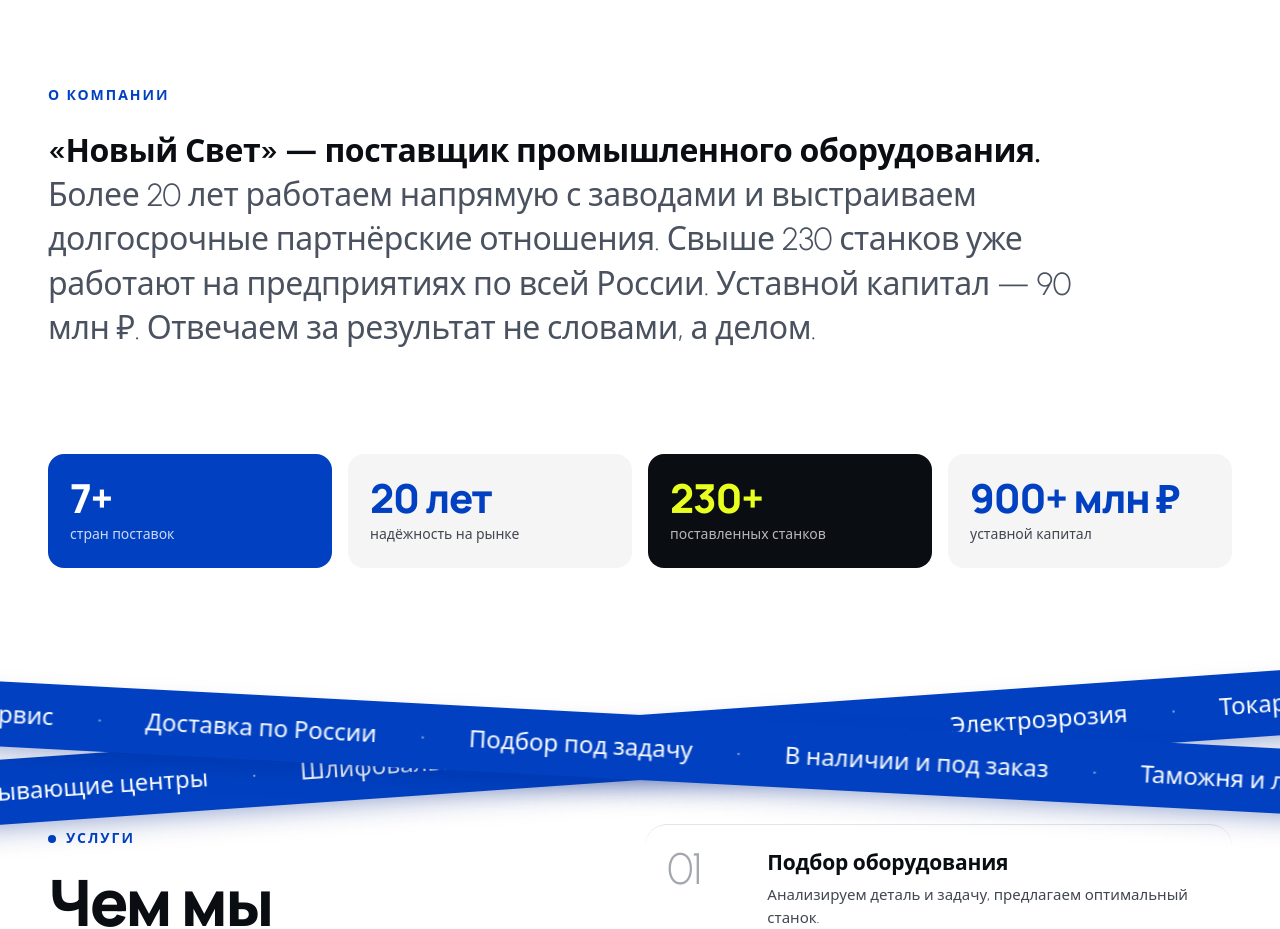
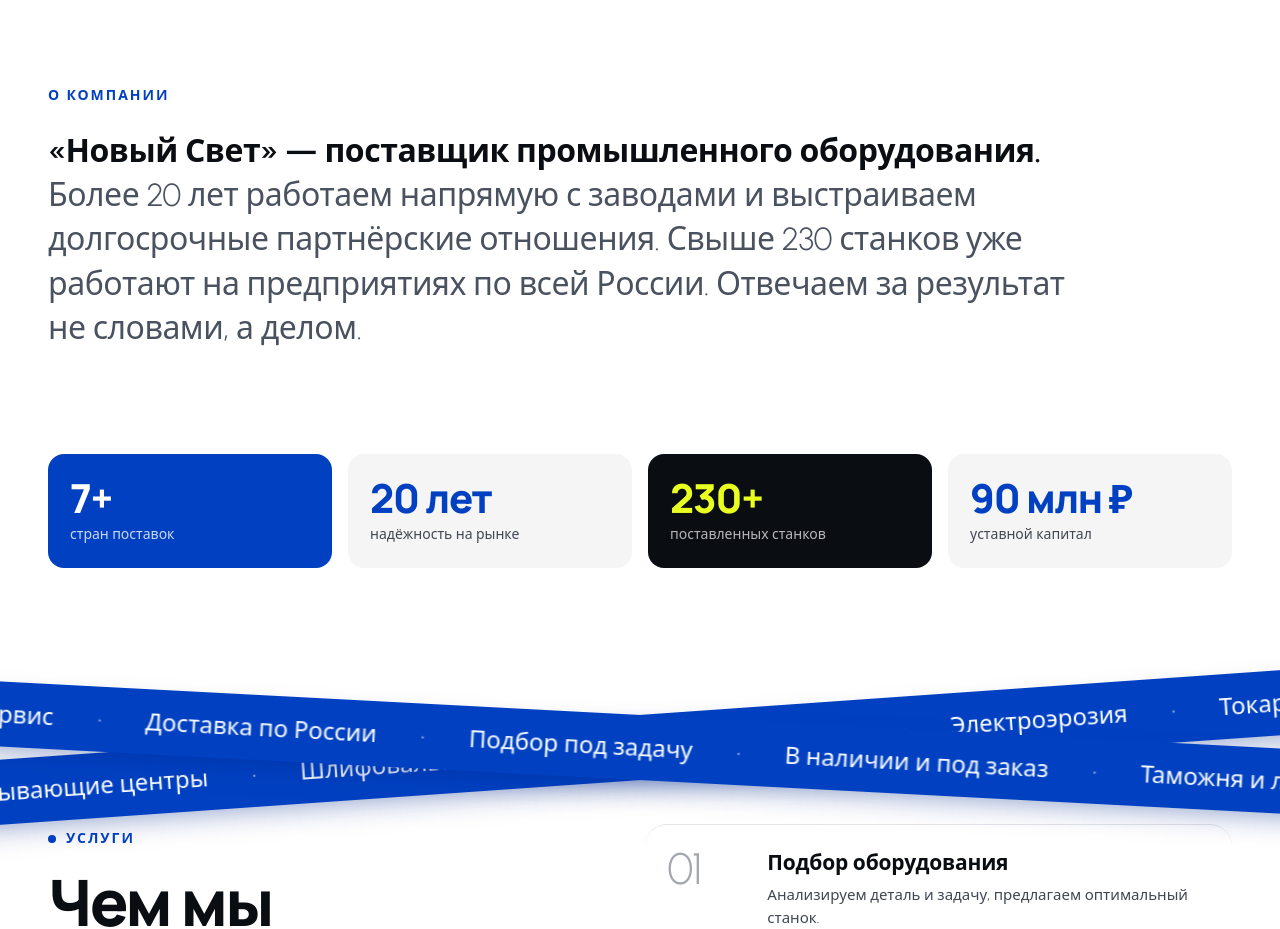
Before and after one commit to zarovkinvital005-create/noviysvet, a plain HTML site: page index.html in a window 1280 px wide. Shown: the part 1840-2769 px from the top of the page. Drawn offline with Linux system fonts and the light colour scheme; animation ran at ten frames a second; a script that the page names is missing.

Commit message:
Виджет «уставной капитал»: 90 млн ₽ (было 900+), убран дубль в тексте
Co-Authored-By: Claude Sonnet 5.5 <noreply@anthropic.com>

```diff
--- a/index.html
+++ b/index.html
@@ -157,14 +157,14 @@
   <div class="wrap about about--one">
     <div class="reveal">
       <span class="eyebrow">О компании</span>
-      <h2 class="about__statement"><b>«Новый Свет» — поставщик промышленного оборудования.</b> Более 20 лет работаем напрямую с заводами и выстраиваем долгосрочные партнёрские отношения. Свыше 230 станков уже работают на предприятиях по всей России. Уставной капитал — 90 млн ₽. Отвечаем за результат не словами, а делом.</h2>
+      <h2 class="about__statement"><b>«Новый Свет» — поставщик промышленного оборудования.</b> Более 20 лет работаем напрямую с заводами и выстраиваем долгосрочные партнёрские отношения. Свыше 230 станков уже работают на предприятиях по всей России. Отвечаем за результат не словами, а делом.</h2>
     </div>
     <div class="reveal">
       <div class="stats">
         <div class="stat"><b>7+</b><span>стран поставок</span></div>
         <div class="stat"><b>20 лет</b><span>надёжность на рынке</span></div>
         <div class="stat"><b>230+</b><span>поставленных станков</span></div>
-        <div class="stat"><b>900+ млн ₽</b><span>уставной капитал</span></div>
+        <div class="stat"><b>90 млн ₽</b><span>уставной капитал</span></div>
       </div>
     </div>
   </div>
```
